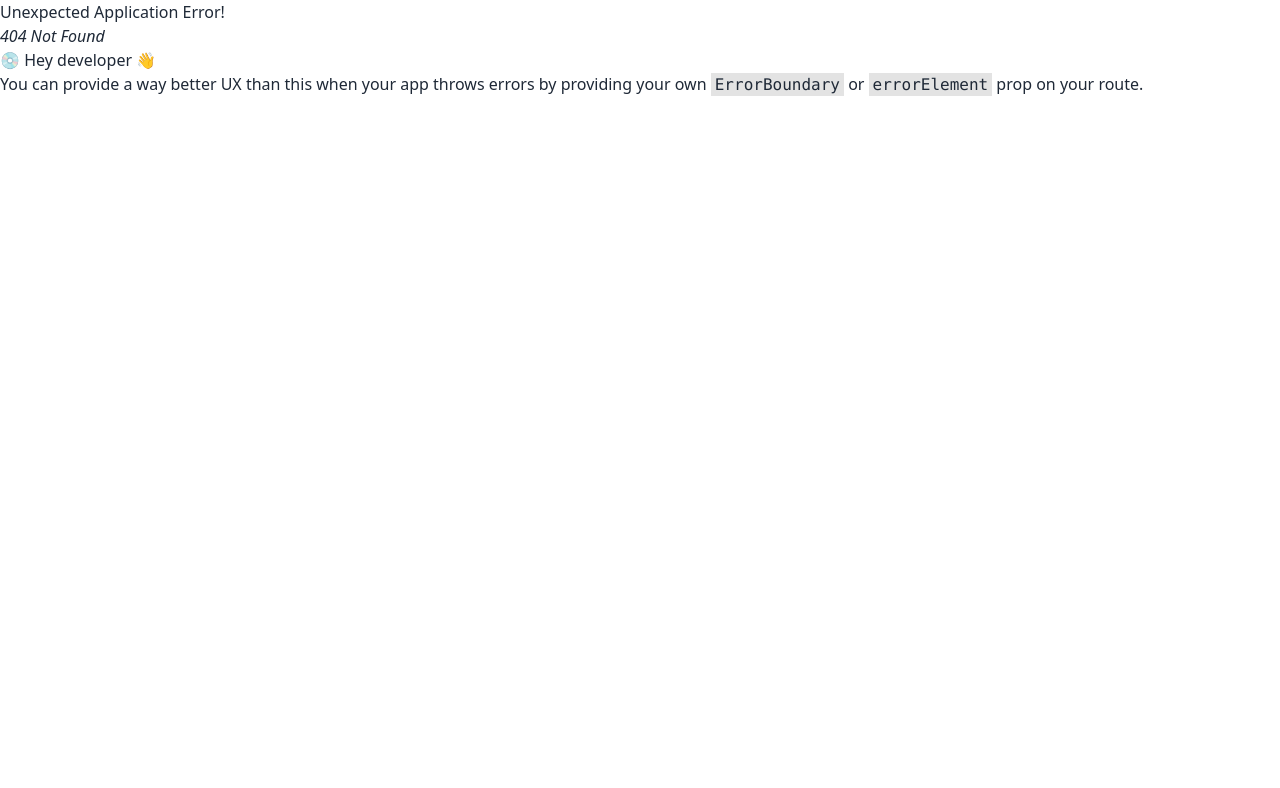
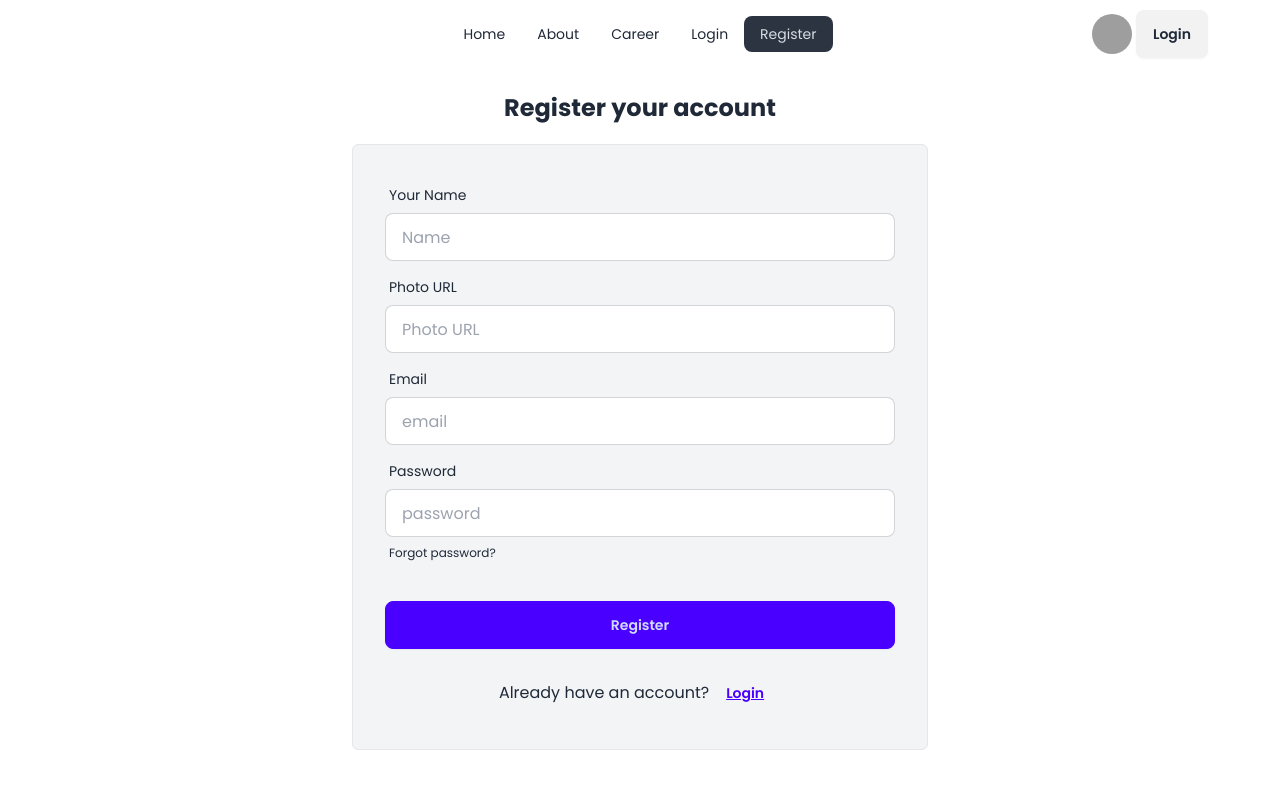
Before and after one commit to joysaha023/Dragon-news-portal, a React (Vite) app: page /register in a window 1280 px wide. Before the commit this address had no page. Shown: the top 788 px of the page. Built offline with nearby package versions, Linux system fonts and the light colour scheme; grey boxes are pictures that could not be loaded.

Commit message:
register page create

```diff
--- /dev/null
+++ b/src/Pages/Register/Register.jsx
@@ -0,0 +1,90 @@
+import React from "react";
+import NavBar from "../../Shared/NavBar/NavBar";
+import { Link } from "react-router-dom";
+
+const Register = () => {
+
+
+
+const handleRegister = e => {
+
+}
+
+  return (
+    <div>
+      <NavBar></NavBar>
+      <div className="my-6 text-center">
+        <h1 className="text-2xl font-bold mb-5">Register your account</h1>
+        <form
+          onSubmit={handleRegister}
+          className="card-body md:w-3/4 lg:w-1/2 bg-gray-100 mx-auto border rounded-md"
+        >
+          <div className="form-control">
+            <label className="label">
+              <span className="label-text">Your Name</span>
+            </label>
+            <input
+              name="text"
+              type="name"
+              placeholder="Name"
+              className="input input-bordered"
+              required
+            />
+          </div>
+          <div className="form-control">
+            <label className="label">
+              <span className="label-text">Photo URL</span>
+            </label>
+            <input
+              name="photo"
+              type="text"
+              placeholder="Photo URL"
+              className="input input-bordered"
+              required
+            />
+          </div>
+          <div className="form-control">
+            <label className="label">
+              <span className="label-text">Email</span>
+            </label>
+            <input
+              name="email"
+              type="email"
+              placeholder="email"
+              className="input input-bordered"
+              required
+            />
+          </div>
+          <div className="form-control">
+            <label className="label">
+              <span className="label-text">Password</span>
+            </label>
+            <input
+              name="password"
+              type="password"
+              placeholder="password"
+              className="input input-bordered"
+              required
+            />
+            <label className="label">
+              <a href="#" className="label-text-alt link link-hover">
+                Forgot password?
+              </a>
+            </label>
+          </div>
+          <div className="form-control mt-6">
+            <button className="btn btn-primary">Register</button>
+          </div>
+          <p className="mt-3">
+            Already have an account?
+            <Link to={"/login"}>
+              <button className="btn btn-link">Login</button>
+            </Link>
+          </p>
+        </form>
+      </div>
+    </div>
+  );
+};
+
+export default Register;
--- a/src/Routes/Routes.jsx
+++ b/src/Routes/Routes.jsx
@@ -2,6 +2,7 @@ import { createBrowserRouter } from "react-router-dom";
 import Home from "../Pages/Home/Home";
 import Root from "../Layouts/Root/Root";
 import Login from "../Pages/Login/Login";
+import Register from "../Pages/Register/Register";
 
 
 
@@ -18,6 +19,10 @@ const router = createBrowserRouter([
         {
           path: "/login",
           element: <Login></Login>,
+        },
+        {
+          path: "/register",
+          element: <Register></Register>,
         }
       ]
     },
--- a/src/Shared/NavBar/NavBar.jsx
+++ b/src/Shared/NavBar/NavBar.jsx
@@ -16,6 +16,9 @@ const NavBar = () => {
       </li>
       <li>
         <NavLink to={"/login"}>Login</NavLink>
+      </li>
+      <li>
+        <NavLink to={"/register"}>Register</NavLink>
       </li>
     </>
   );
```
